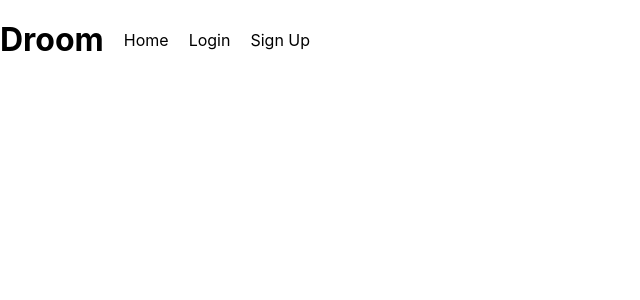
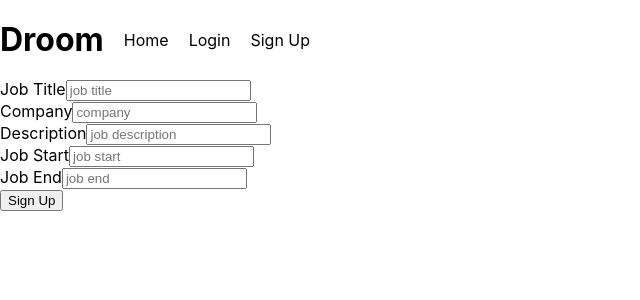
Before and after one commit to droombuildweek/buildWeek4_15_19-Droom-FE, a React (Create React App) app in the folder client/: page /jobSeeker/createProfile/experience in a window 1280 px wide. Shown: the top 300 px of the page, without its empty margins (0-640 px from the left). Built offline with nearby package versions, Linux system fonts and the light colour scheme.

Commit message:
creates experience form

```diff
--- a/client/src/App.js
+++ b/client/src/App.js
@@ -18,6 +18,7 @@ import { createStore, applyMiddleware, compose } from "redux";
 import { Provider } from "react-redux";
 import thunk from "redux-thunk";
 import rootReducer from "./reducers";
+import PreviousExperienceForm from "./components/jobSeeker/profileForm/PreviousExperienceForm";
 const store = createStore(
   rootReducer,
   compose(
@@ -41,6 +42,11 @@ class App extends Component {
               path="/jobSeeker/createProfile/personalInfo"
               component={PersonalInfoForm}
             />
+            <Route
+              exact
+              path="/jobSeeker/createProfile/experience"
+              component={PreviousExperienceForm}
+            />
           </Router>
         </Provider>
       </>
--- a/client/src/components/jobSeeker/profileForm/PreviousExperienceForm.js
+++ b/client/src/components/jobSeeker/profileForm/PreviousExperienceForm.js
@@ -0,0 +1,95 @@
+import React, { Component } from "react";
+import { connect } from "react-redux";
+class PreviousExperienceForm extends Component {
+  constructor(props) {
+    super(props);
+    this.state = {
+      seekerId: "",
+      jobTitle: "",
+      jobCompany: "",
+      jobDescription: "",
+      jobStart: "",
+      jobEnd: ""
+    };
+  }
+
+  inputChange = e => {
+    e.preventDefault();
+    this.setState({
+      [e.target.name]: e.target.value
+    });
+  };
+
+  handleSubmit = e => {
+    e.preventDefault();
+  };
+
+  render() {
+    return (
+      <form>
+        <div>
+          <label>Job Title</label>
+          <input
+            name="jobTitle"
+            type="text"
+            placeholder="job title"
+            value={this.state.jobTitle}
+            onChange={this.inputChange}
+          />
+        </div>
+        <div>
+          <label>Company</label>
+          <input
+            name="jobCompnay"
+            type="text"
+            placeholder="company"
+            value={this.state.jobCompany}
+            onChange={this.inputChange}
+          />
+        </div>
+        <div>
+          <label>Description</label>
+          <input
+            name="jobDescription"
+            type="text"
+            placeholder="job description"
+            value={this.state.jobDescription}
+            onChange={this.inputChange}
+          />
+        </div>
+        <div>
+          <label>Job Start</label>
+          <input
+            name="jobStart"
+            type="text"
+            placeholder="job start"
+            value={this.state.jobStart}
+            onChange={this.inputChange}
+          />
+        </div>
+        <div>
+          <label>Job End</label>
+          <input
+            name="jobEnd"
+            type="text"
+            placeholder="job end"
+            value={this.state.jobEnd}
+            onChange={this.inputChange}
+          />
+        </div>
+        <button type="submit" onSubmit={this.handleSubmit}>
+          Sign Up
+        </button>
+      </form>
+    );
+  }
+}
+
+const mapStateToProps = state => ({
+  profile: state.jobSeekerProfile
+});
+
+export default connect(
+  mapStateToProps,
+  null
+)(PreviousExperienceForm);
```
